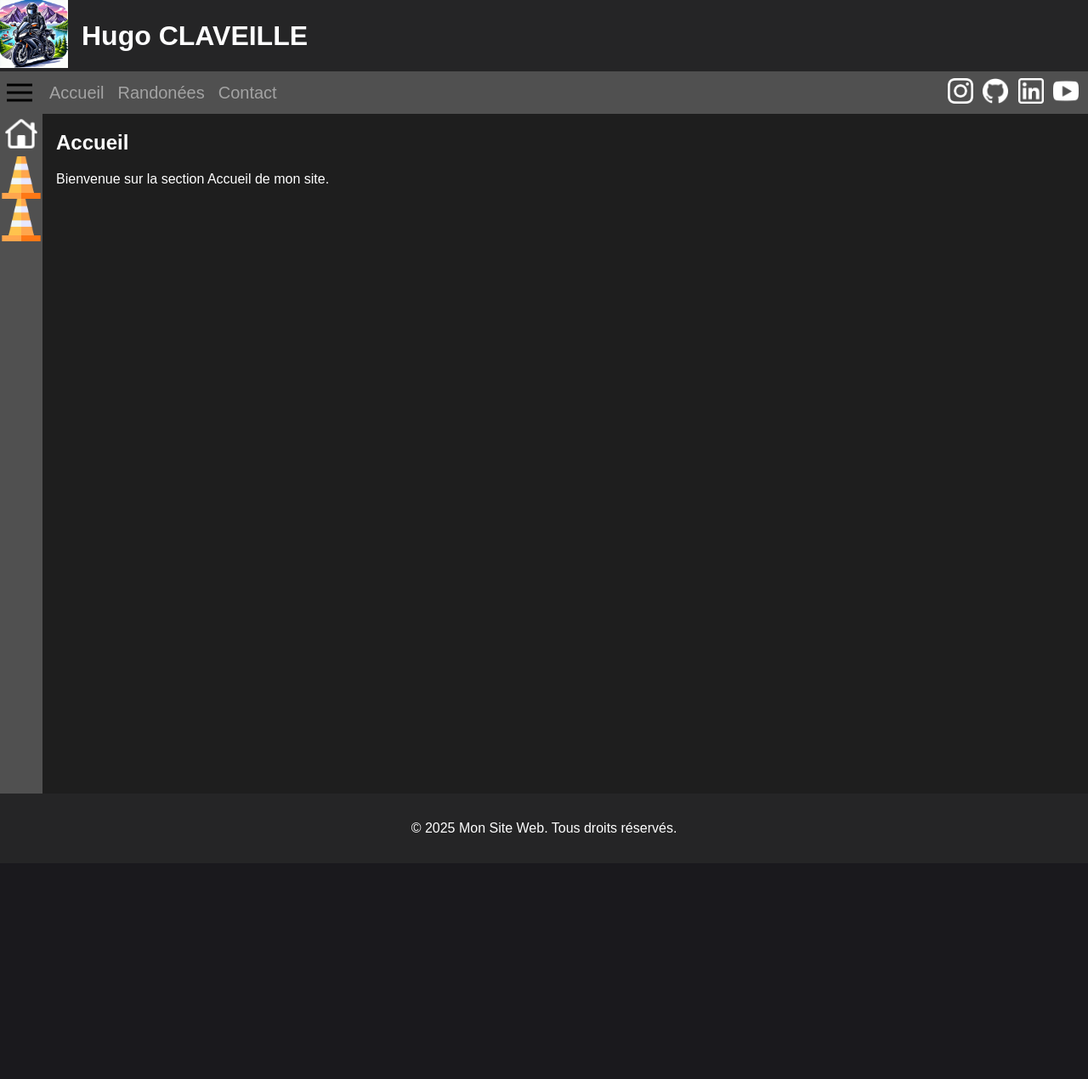
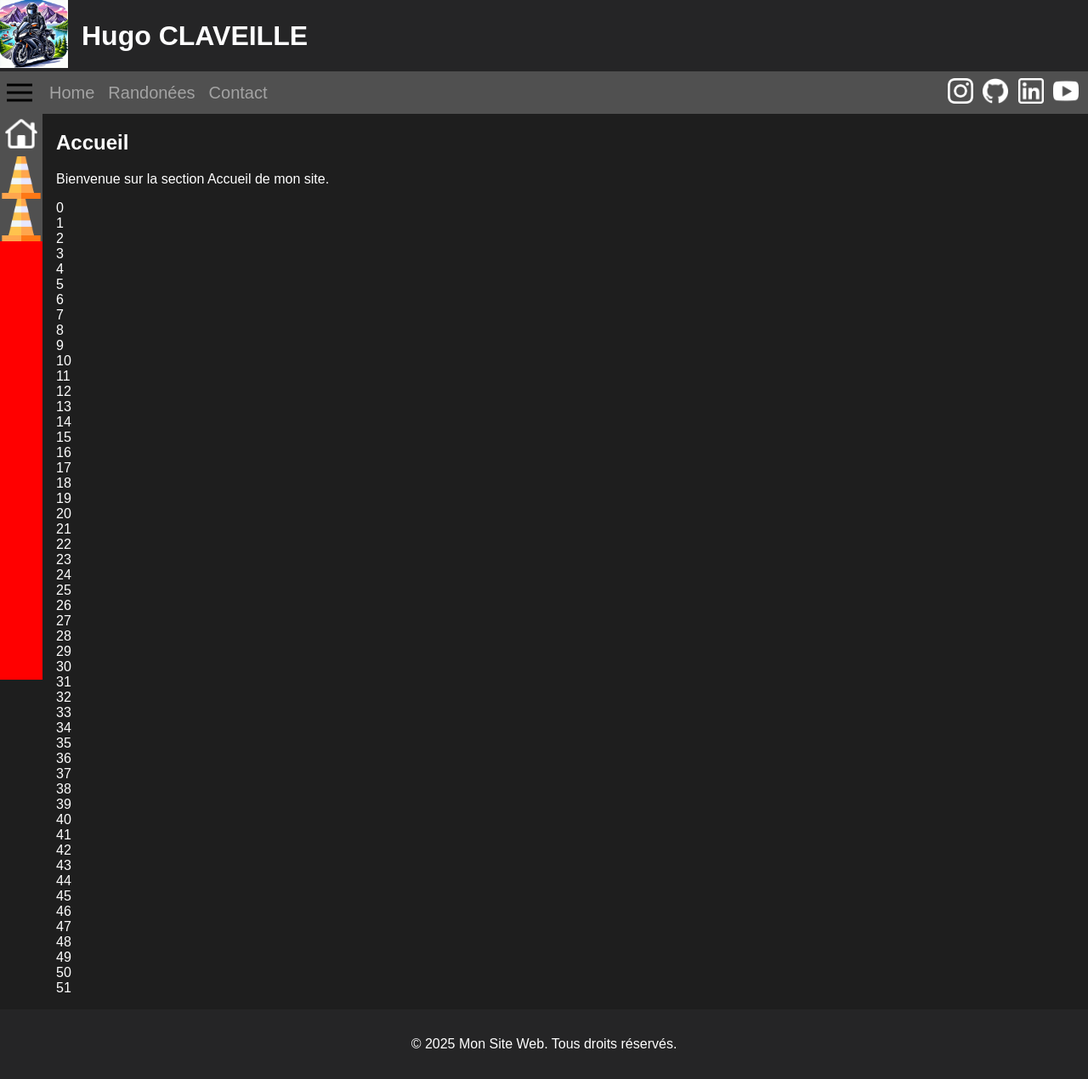
Before and after one commit to ClaveilleH/SitePerso, a PHP site: page / in a window 1280 px wide. Shown: the whole page at 85% size. Before the commit the page ends 980 px from the top, so only its background shows below. Run offline with PHP 8.4, Linux system fonts and the light colour scheme; some libraries are stand-ins or nearby versions.

Commit message:
fix gitan sidebar

```diff
--- a/index.html
+++ b/index.html
@@ -11,6 +11,8 @@
     <script src="script.js"></script>
 </head>
 <body>
+    <div id="left-bar"></div>
+
     <header>
         <!-- <div class="header-content"> -->
             <a href="#navbar">
@@ -27,7 +29,7 @@
                     <div id="lottie-logo" ></div>
                 </a>
                 <ul class="nav-list">
-                    <li><a href="#home">Accueil</a></li>
+                    <li><a href="#home">Home</a></li>
                     <li><a href="rando/">Randonées</a></li>
                     <li><a href="#contact">Contact</a></li>
                 </ul>
@@ -51,7 +53,7 @@
         <div class="container" >
             <div id="sidebar" class="sidebar" >
                 <a href="#home"> <img src="imgs/home.png"> Accueil </a>
-                <a href="#about"> <img src="imgs/wip.png"> S-À propos</a>
+                <a href="#about"> <img src="imgs/wip.png"> S-À propos  </a>
                 <a href="#contact"> <img src="imgs/wip.png"> S-Contact</a>
             </div>
             <main>
@@ -59,7 +61,61 @@
                     <h2>Accueil</h2>
                     <p>Bienvenue sur la section Accueil de mon site.</p>
                 </section>
-                <p>
+                <p >
+                    0 <br>
+                    1 <br>
+                    2 <br>
+                    3 <br>
+                    4 <br>
+                    5 <br>
+                    6 <br>
+                    7 <br>
+                    8 <br>
+                    9 <br>
+                    10 <br>
+                    11 <br>
+                    12 <br>
+                    13 <br>
+                    14 <br>
+                    15 <br>
+                    16 <br>
+                    17 <br>
+                    18 <br>
+                    19 <br>
+                    20 <br>
+                    21 <br>
+                    22 <br>
+                    23 <br>
+                    24 <br>
+                    25 <br>
+                    26 <br>
+                    27 <br>
+                    28 <br>
+                    29 <br>
+                    30 <br>
+                    31 <br>
+                    32 <br>
+                    33 <br>
+                    34 <br>
+                    35 <br>
+                    36 <br>
+                    37 <br>
+                    38 <br>
+                    39 <br>
+                    40 <br>
+                    41 <br>
+                    42 <br>
+                    43 <br>
+                    44 <br>
+                    45 <br>
+                    46 <br>
+                    47 <br>
+                    48 <br>
+                    49 <br>
+                    50 <br>
+                    51 <br>
+
+
                 </p>
 
             </main>
--- a/script.js
+++ b/script.js
@@ -1,7 +1,10 @@
 window.onload = function () {
 
+    var header = document.querySelector("header");
     var footer = document.querySelector("footer");
+    var main = document.querySelector("main");
     var sidebar = document.getElementById("sidebar");
+    var leftBar = document.getElementById("left-bar");
 
     var animation = lottie.loadAnimation({
         container: document.getElementById('lottie-logo'), // ID du conteneur où l'animation sera rendue
@@ -34,12 +37,17 @@ window.onload = function () {
     });
 
     function openSideBar() {
+        // sidebar.style.whiteSpace = "normal";
         sidebar.style.width = "250px";
-        // main.style.marginLeft = "250px";
+        leftBar.style.width = "250px"; // elle grandit trop c'est chelou
+        main.style.width = "calc(99% - 250px)";
     }
 
     function closeSideBar() {
         sidebar.style.width = "50px";
+        leftBar.style.width = "50px";
+        main.style.width = "100%";
+        // sidebar.style.whiteSpace = "nowrap";
         // main.style.marginLeft = "50px";
     }
 
--- a/styles/styles.css
+++ b/styles/styles.css
@@ -9,12 +9,24 @@ body {
     background-color: #1e1e1e; /* Couleur de fond par défaut de VS Code */
     color: #ffffff; /* Couleur du texte pour un bon contraste */
     font-family: Arial, sans-serif;
+    /* background-color: #505050; */
 }
+
 
 header, footer{
     background-color: #252526;
     padding: 1em;
     text-align: center;
+}
+
+footer {
+    /* background-color: #252526;
+    padding: 1em;
+    text-align: center;
+    position: fixed;
+    bottom: 0;
+    left: 0;
+    width: 100%; */
 }
 
 header {
@@ -135,14 +147,29 @@ nav ul li a {
     height: 30px;
 }
 
+
+
+#left-bar {
+    position: fixed; /* Fixe la barre à gauche de l'écran */
+    top: 0;
+    left: 0;
+    width: 50px; /* Largeur de la barre */
+    height: 100%; /* Prend toute la hauteur de l'écran */
+    background-color: #505050;
+    background-color: #ff0000;
+    z-index: -1; /* Place la barre derrière le contenu */
+    transition: width 0.5s ease;
+
+}
+
 #sidebar {
     position: sticky;
     top: 50px;
-    height: 100vh;
+    width: 50px;
+    transition: width 0.5s ease;
+    background-color: #505050;
+    /* height: 100vh; */
     /* If the height is fixed the sticky is working */
-    width: 50px;
-    transition: 0.5s;
-    background-color: #505050;
 
 }
 
@@ -176,6 +203,7 @@ nav ul li a {
 main {
     padding-left: 1em;
     width: 100%;
+    transition: width 0.5s ease;
     /* flex: 1; */
 }
 
```
